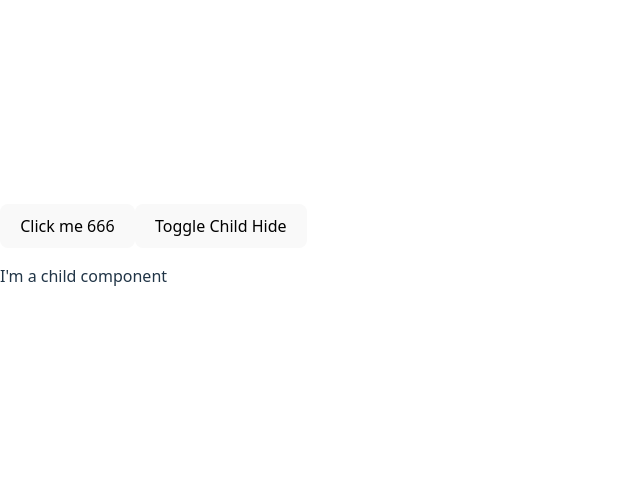
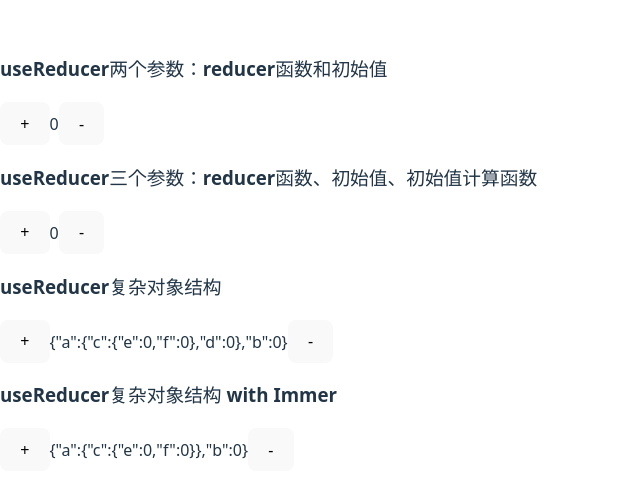
Before and after one commit to iJay/react-learn, a React (Vite) app in the folder hook-test/: page / in a window 1280 px wide. Shown: the part 146-644 px from the top of the page, without its empty margins (0-640 px from the left). Built offline with nearby package versions, Linux system fonts and the light colour scheme.

Commit message:
useReducer

```diff
--- /dev/null
+++ b/hook-test/App4.tsx
@@ -0,0 +1,5 @@
+function App () {
+
+}
+
+export default App
--- a/hook-test/package.json
+++ b/hook-test/package.json
@@ -10,6 +10,7 @@
     "preview": "vite preview"
   },
   "dependencies": {
+    "immer": "^10.2.0",
     "react": "^19.1.1",
     "react-dom": "^19.1.1"
   },
--- /dev/null
+++ b/hook-test/src/App3.tsx
@@ -0,0 +1,163 @@
+import { useReducer } from "react"
+import { produce } from "immer"
+
+interface Data {
+  result: number;
+}
+
+// 如果对象结构很复杂，每次reducer创建一个新对象会很繁琐，而且性能不好
+// 比如：
+interface ComplexData {
+  a: {
+    c: {
+      e: number,
+      f: number,
+    },
+    d: number,
+  },
+  b: number,
+}
+
+function complexReducerWithImmer (state: ComplexData, action: Action) {
+  switch (action.type) {
+    case 'add':
+      // 这里produce第一个参数是初始值，第二个参数是修改函数
+      // draft是初始值的副本，可以修改draft的值，但是不能修改原始的state
+      // 修改后的draft会返回一个新的对象，这个对象会替换原始的state
+      // 这样就可以避免每次创建一个新对象，提高性能
+      return produce(state, (draft) => {
+        draft.a.c.e += action.payload
+      })
+    case 'minus':
+      return produce(state, (draft) => {
+        draft.a.c.e -= action.payload
+      })
+    default:
+      return state
+  }
+}
+
+function ComplexReducer(state: ComplexData, action: Action) {
+  // 对于复杂的对象结构，每次reducer创建一个新对象会很繁琐，而且性能不好
+  // 在最佳实践中 针对复杂对象结构 推荐使用immer来处理
+  switch (action.type) {
+    case 'add':
+      return {
+        ...state,
+        a: {
+          ...state.a,
+          c: {
+            ...state.a.c,
+            e: state.a.c.e + action.payload,
+          },
+          d: state.a.d,
+        },
+        b: state.b
+      }
+    case 'minus':
+      return {
+        ...state,
+        a: {
+          ...state.a,
+          c: {
+            ...state.a.c,
+            e: state.a.c.e - action.payload,
+          },
+          d: state.a.d,
+        },
+        b: state.b,
+      }
+    default:
+      return state
+  }
+}
+
+
+interface Action {
+  type: 'add' | 'minus';
+  payload: number;
+}
+
+function reducer(state: Data, action: Action) {
+  switch (action.type) {
+    case 'add':
+      state.result += action.payload
+      return state
+      // 以上写法是错误的，因为不能直接修改state，如果直接修改原始的 state 返回，对象引用没有变化，无法触发组件的重新渲染
+      // return { ...state, result: state.result + action.payload}
+    case 'minus':
+      return { ...state, result: state.result - action.payload }
+    default:
+      return state
+  }
+}
+
+const App = () => {
+  // 当state的逻辑比较复杂，用useReducer。所以的逻辑都封装在reducer中，避免重复的逻辑
+  const [data, dispatch] = useReducer<Data, [ Action ]>(reducer, { result: 0 })
+
+  const [data2, dispatch2] = useReducer<Data, string, [Action]>(reducer, 'zero', (param) => {
+    if (param === 'zero') {
+      return { result: 0 }
+    } else if (param === 'one') {
+      return { result: 1 }
+    } else {
+      return { result: 2 }
+    }
+  })
+
+  const [data3, dispatch3] = useReducer<ComplexData, [ Action ]>(ComplexReducer, {
+    a: {
+      c: {
+        e: 0,
+        f: 0,
+      },
+      d: 0,
+    },
+    b: 0,
+  })
+
+  const [data4, dispatch4] = useReducer<ComplexData, [Action]>(complexReducerWithImmer, {
+    a: {
+      c: {
+        e: 0,
+        f: 0,
+      },
+    },
+    b: 0,
+  })
+
+  return (
+    <>
+      <section>
+        <h3>useReducer两个参数：reducer函数和初始值</h3>
+        <button onClick={() => dispatch({ type: 'add', payload: 1 })}>+</button>
+        <span>{data.result}</span>
+        <button onClick={() => dispatch({ type: 'minus', payload: 1 })}>-</button>
+      </section>
+      <section>
+        <h3>useReducer三个参数：reducer函数、初始值、初始值计算函数</h3>
+        <button onClick={() => dispatch2({ type: 'add', payload: 1 })}>+</button>
+        <span>{data2.result}</span>
+        <button onClick={() => dispatch2({ type: 'minus', payload: 1 })}>-</button>
+      </section>
+      <section>
+        <h3>useReducer复杂对象结构</h3>
+        <button onClick={() => dispatch3({ type: 'add', payload: 1 })}>+</button>
+        <span>{JSON.stringify(data3)}</span>
+        <button onClick={() => dispatch3({ type: 'minus', payload: 1 })}>-</button>
+      </section>
+      <section>
+        <h3>useReducer复杂对象结构 with Immer</h3>
+        <button onClick={() => dispatch4({ type: 'add', payload: 1 })}>+</button>
+        <span>{JSON.stringify(data4)}</span>
+        <button onClick={() => dispatch4({ type: 'minus', payload: 1 })}>-</button>
+      </section>
+    </>
+  )
+}
+
+export default App
+
+// 综合上， 在react里，只要涉及到State的修改，都要返回一个新的对象，否则无法触发组件的重新渲染 无论使用useState还是useReducer
+// 涉及复杂的深层对象的修改，可以借助immer优化，这也是React推崇的数组不可变性原则
--- a/hook-test/src/main.tsx
+++ b/hook-test/src/main.tsx
@@ -1,6 +1,6 @@
 import { createRoot } from 'react-dom/client'
 import './index.css'
-import App from './App2.tsx'
+import App from './App3.tsx'
 
 createRoot(document.getElementById('root')!).render(
   <App />
```
Also changed, not shown: 1 other file (tests, documents, lock files or other folders).
